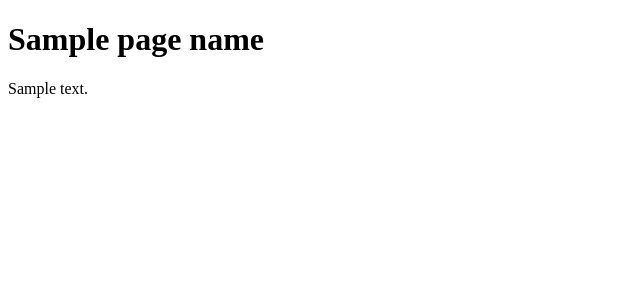
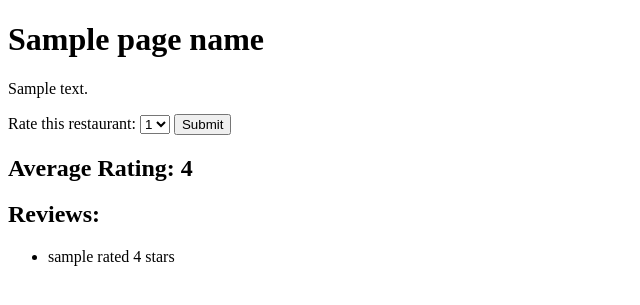
Before and after one commit to shaniyaclement/Restaurant-Review-Wiki-Webpage, a Flask app: template flaskr/templates/page.html in a window 1280 px wide. Shown: the part 41-346 px from the top of the page, without its empty margins (0-640 px from the left). Run offline with Flask 2, Linux system fonts and the light colour scheme; the template is opened without the code that fills it: most values are stand-ins (such as "Sample title", 1, 10 or a date in 2020).

Commit message:
added rating functionality without pretty Star UI

```diff
--- a/flaskr/backend_test.py
+++ b/flaskr/backend_test.py
@@ -222,7 +222,7 @@ def test_get_image(about_us_pictures, monkeypatch):
 
     image_name = "test_image.jpg"
     image_data = b"test image bytes"
-
+"""
     def mock_download_as_bytes(self):
         print("Mocking download_as_bytes")
         return image_data
@@ -233,3 +233,4 @@ def test_get_image(about_us_pictures, monkeypatch):
     backend = Backend()
     result = backend.get_image(image_name)
     assert result == image_datas
+"""
--- a/flaskr/templates/page.html
+++ b/flaskr/templates/page.html
@@ -7,4 +7,31 @@
 
 <p>{{ text_content }}</p>
 
+    {% if username %}
+        <form action="{{ url_for('submit_review', page_name=page_name, username=username) }}" method="post">
+            <label for="rating">Rate this restaurant:</label>
+            <select name="rating" id="rating">
+                <option value="1">1</option>
+                <option value="2">2</option>
+                <option value="3">3</option>
+                <option value="4">4</option>
+                <option value="5">5</option>
+            </select>
+            <input type="submit" value="Submit">
+        </form>
+    {% else %}
+        <p>Please <a href="{{ url_for('log_in') }}">log in</a> to rate this restaurant.</p>
+    {% endif %}
+
+    <h2>Average Rating: {{ average_rating }}</h2>
+    <h2>Reviews:</h2>
+    {% if reviews %}
+        <ul>
+            {% for review in reviews %}
+                <li>{{ review.username }} rated {{ review.rating }} stars</li>
+            {% endfor %}
+        </ul>
+    {% else %}
+        <p>No reviews yet.</p>
+    {% endif %}
 {%endblock%}
```
Also changed, not shown: flaskr/backend.py (+21 -0 lines), flaskr/pages.py (+16 -3 lines).
